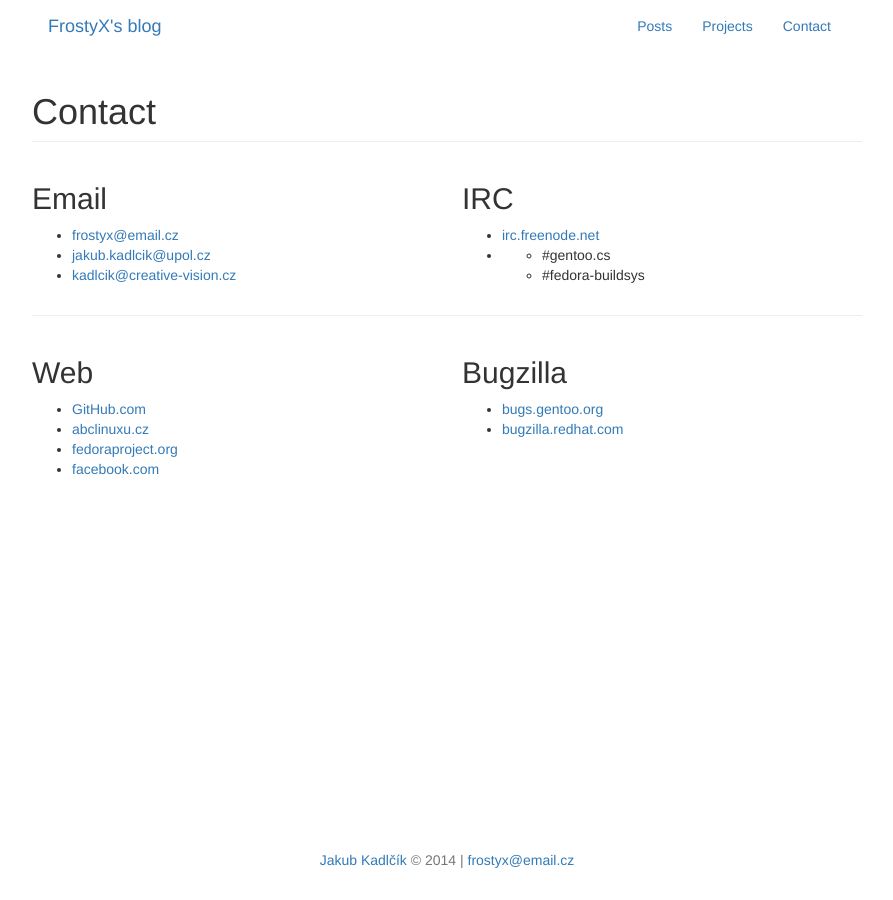
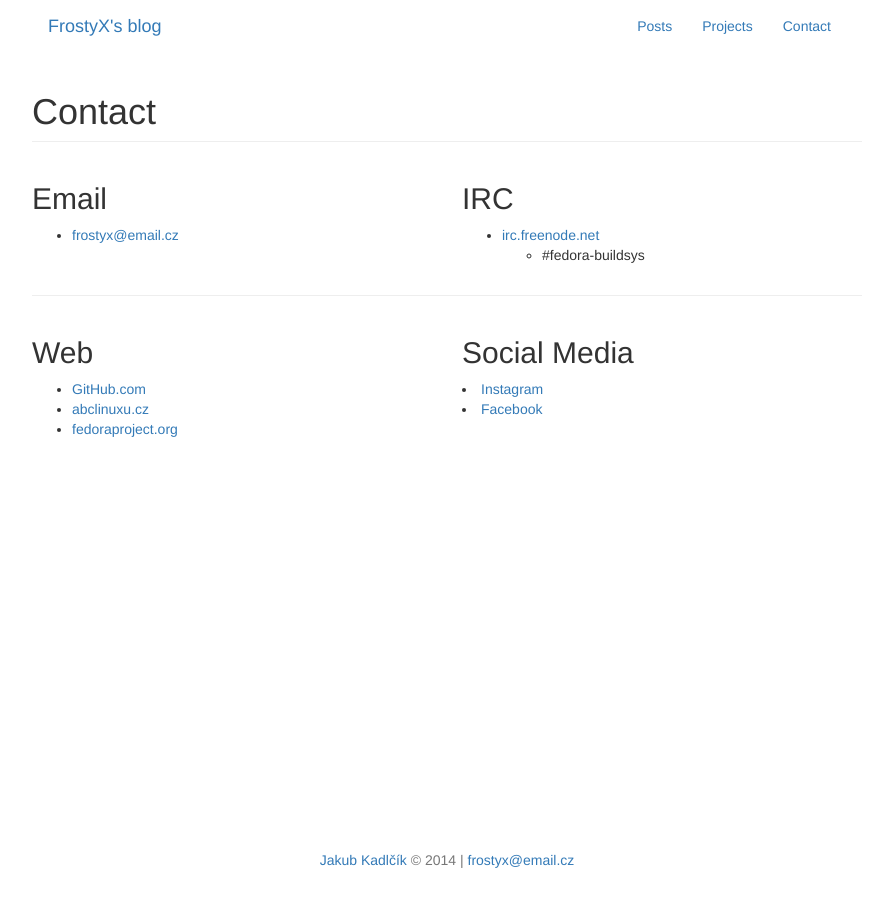
Before and after one commit to FrostyX/frostyx.github.io, a Jekyll site: the page built from contact.html, in a window 1280 px wide. Shown: the whole page, without its empty margins (193-1086 px from the left). Built offline with Jekyll 4.4.1, drawn with Linux system fonts in a browser that asks for light colours; nearby versions of some CDN libraries.

Commit message:
Update contact info

```diff
--- a/contact.html
+++ b/contact.html
@@ -9,17 +9,14 @@ permalink: /contact/
 		<h2>Email</h2>
 		<ul>
 			<li><a href="mailto:frostyx@email.cz">frostyx@email.cz</a></li>
-			<li><a href="mailto:jakub.kadlcik@upol.cz">jakub.kadlcik@upol.cz</a></li>
-			<li><a href="mailto:kadlcik@creative-vision.cz">kadlcik@creative-vision.cz</a></li>
 		</ul>
 	</div>
 	<div class="col-md-6">
 		<h2>IRC</h2>
 		<ul>
-			<li><a href="http://webchat.freenode.net/" title="webchat - irc.freenode.net">irc.freenode.net</a></li>
 			<li>
+				<a href="http://webchat.freenode.net/" title="webchat - irc.freenode.net">irc.freenode.net</a>
 				<ul>
-					<li>#gentoo.cs</li>
 					<li>#fedora-buildsys</li>
 				</ul>
 			</li>
@@ -34,14 +31,13 @@ permalink: /contact/
 			<li><a href="http://github.com/FrostyX" title="FrostyX on GitHub.com">GitHub.com</a></li>
 			<li><a href="http://www.abclinuxu.cz/lide/frostyx" title="FrostyX on abclinuxu.cz">abclinuxu.cz</a></li>
 			<li><a href="https://badges.fedoraproject.org/user/frostyx" title="FrostyX on fedoraproject.org">fedoraproject.org</a></li>
-			<li><a href="https://www.facebook.com/jakubkadlcik" title="FrostyX on facebook.com">facebook.com</a></li>
 		</ul>
 	</div>
 	<div class="col-md-6">
-		<h2>Bugzilla</h2>
+		<h2>Social Media</h2>
+			<li><a href="https://www.instagram.com/jakubkadlcik/" title="FrostyX on instagram">Instagram</a></li>
+			<li><a href="https://www.facebook.com/jakubkadlcik" title="FrostyX on facebook.com">Facebook</a></li>
 		<ul>
-			<li><a href="" title="FrostyX on bugs.gentoo.org">bugs.gentoo.org</a></li>
-			<li><a href="https://bugzilla.redhat.com/buglist.cgi?bug_status=NEW&amp;bug_status=VERIFIED&amp;bug_status=ASSIGNED&amp;bug_status=MODIFIED&amp;bug_status=ON_DEV&amp;bug_status=ON_QA&amp;bug_status=RELEASE_PENDING&amp;bug_status=POST&amp;bug_status=CLOSED&amp;email1=frostyx%40email.cz&amp;emailassigned_to1=1&amp;emailcc1=1&amp;emailreporter1=1&amp;emailtype1=exact&amp;list_id=3476717" title="FrostyX on bugzilla.redhat.com">bugzilla.redhat.com</a></li>
 		</ul>
 	</div>
 </div>
```
